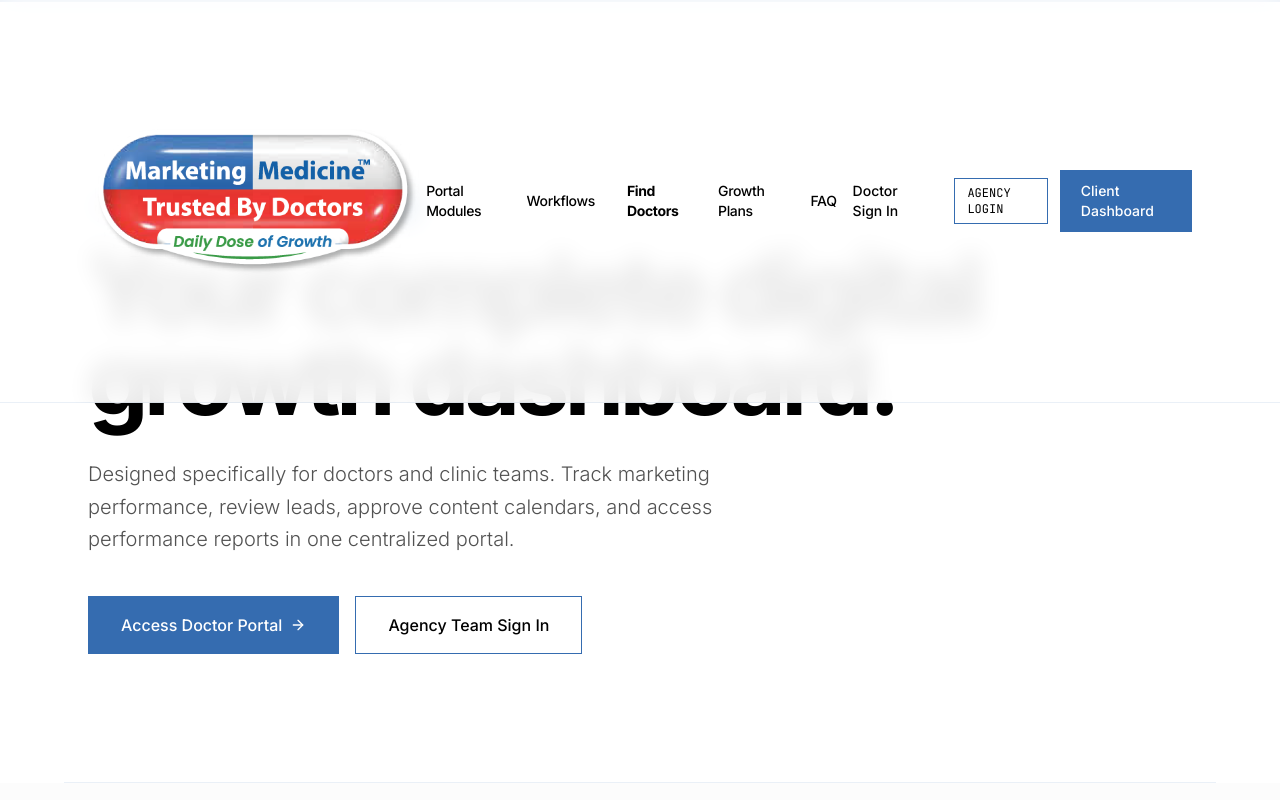
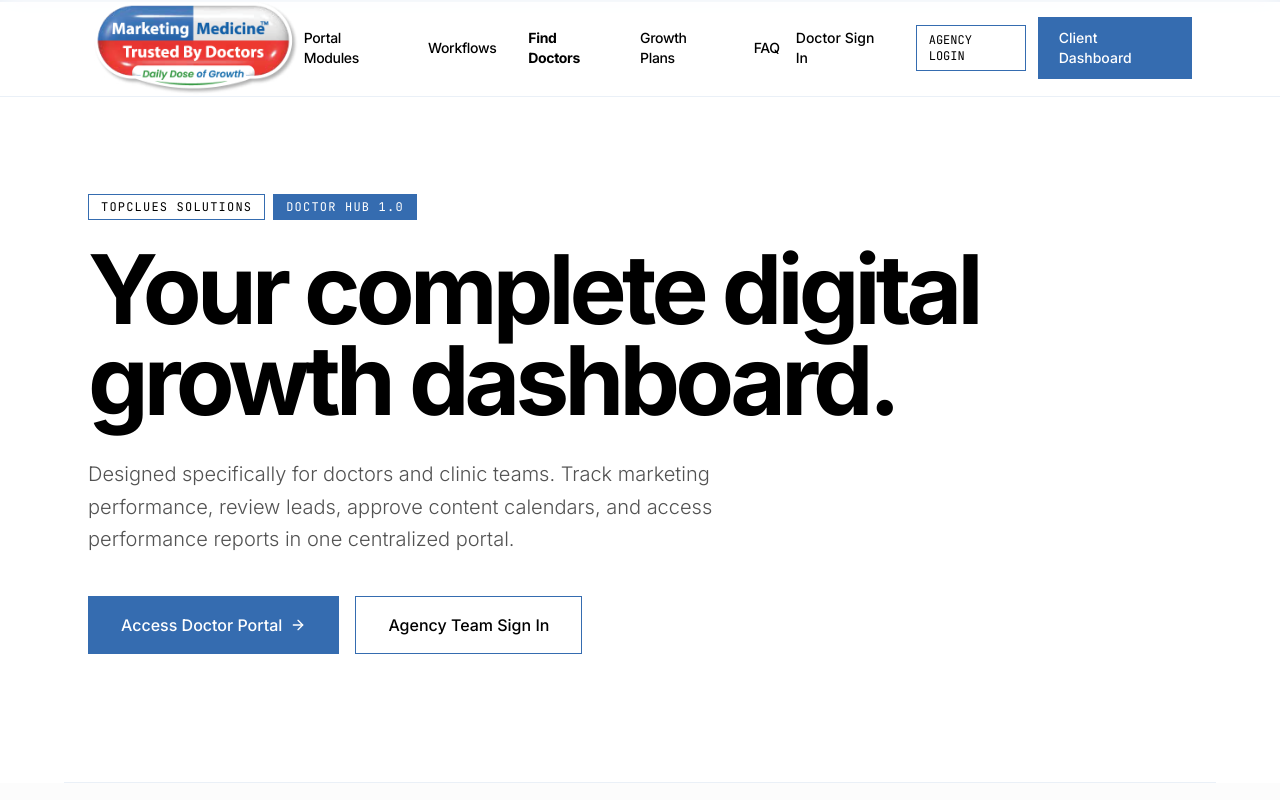
Before and after one commit to Deepak-ai-93/topclues-clients-bill, a Next.js app: page / in a window 1280 px wide. Shown: the top 800 px of the page. Built offline with nearby package versions, Linux system fonts and the light colour scheme.

Commit message:
fix: reduce desktop header logo to 220px with proper header height

```diff
--- a/app/doctors/layout.tsx
+++ b/app/doctors/layout.tsx
@@ -11,14 +11,14 @@
     <div className="min-h-screen bg-white text-black font-sans antialiased selection:bg-primary selection:text-white border-t-2 border-primary flex flex-col justify-between">
       {/* Shared Public Header */}
       <header className="sticky top-0 z-50 bg-white/90 backdrop-blur-md border-b border-primary/10">
-        <div className="max-w-6xl mx-auto px-6 h-20 md:h-auto md:py-8 flex items-center justify-between">
+        <div className="max-w-6xl mx-auto px-6 h-20 md:h-24 md:py-0 flex items-center justify-between">
           <Link href="/" className="flex items-center">
             <Image
               src="/Logo(1).png"
               alt="TopClues"
               width={500}
               height={500}
-              className="h-12 sm:h-14 w-auto md:w-[400px] md:h-auto object-contain"
+              className="h-12 sm:h-14 w-auto md:w-[220px] md:h-auto object-contain"
               priority
             />
           </Link>
--- a/app/page.tsx
+++ b/app/page.tsx
@@ -19,9 +19,9 @@
     <div className="min-h-screen bg-white text-black font-sans antialiased selection:bg-primary selection:text-white border-t-2 border-primary">
       {/* Navigation */}
       <header className="fixed top-0 left-0 right-0 z-50 bg-white/90 backdrop-blur-md border-b border-primary/10">
-        <div className="max-w-6xl mx-auto px-6 h-20 md:h-auto md:py-8 flex items-center justify-between">
+        <div className="max-w-6xl mx-auto px-6 h-20 md:h-24 md:py-0 flex items-center justify-between">
           <Link href="/" className="flex items-center">
-            <Image src="/Logo(1).png" alt="TopClues" width={500} height={500} className="h-12 sm:h-14 w-auto md:w-[400px] md:h-auto object-contain" priority />
+            <Image src="/Logo(1).png" alt="TopClues" width={500} height={500} className="h-12 sm:h-14 w-auto md:w-[220px] md:h-auto object-contain" priority />
           </Link>
 
           <nav className="hidden md:flex items-center space-x-8 text-sm font-medium tracking-tight">
```
